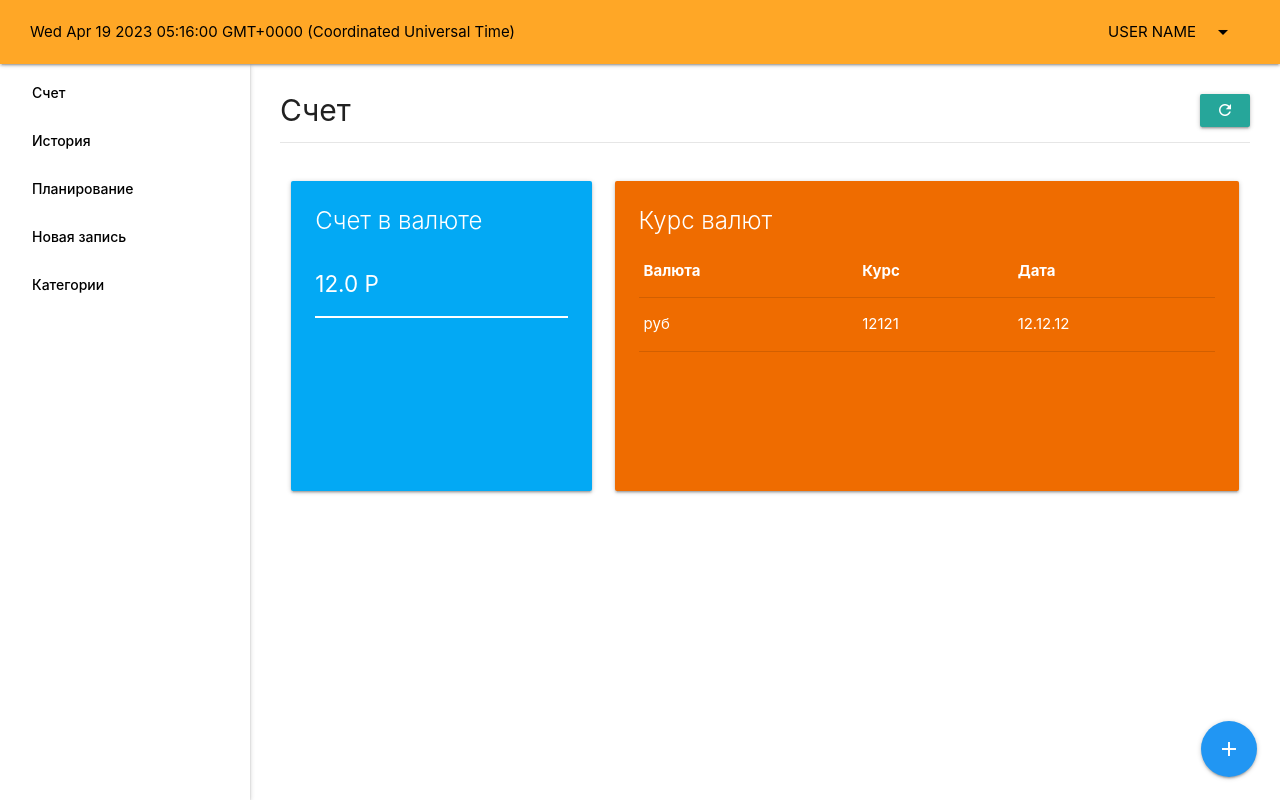
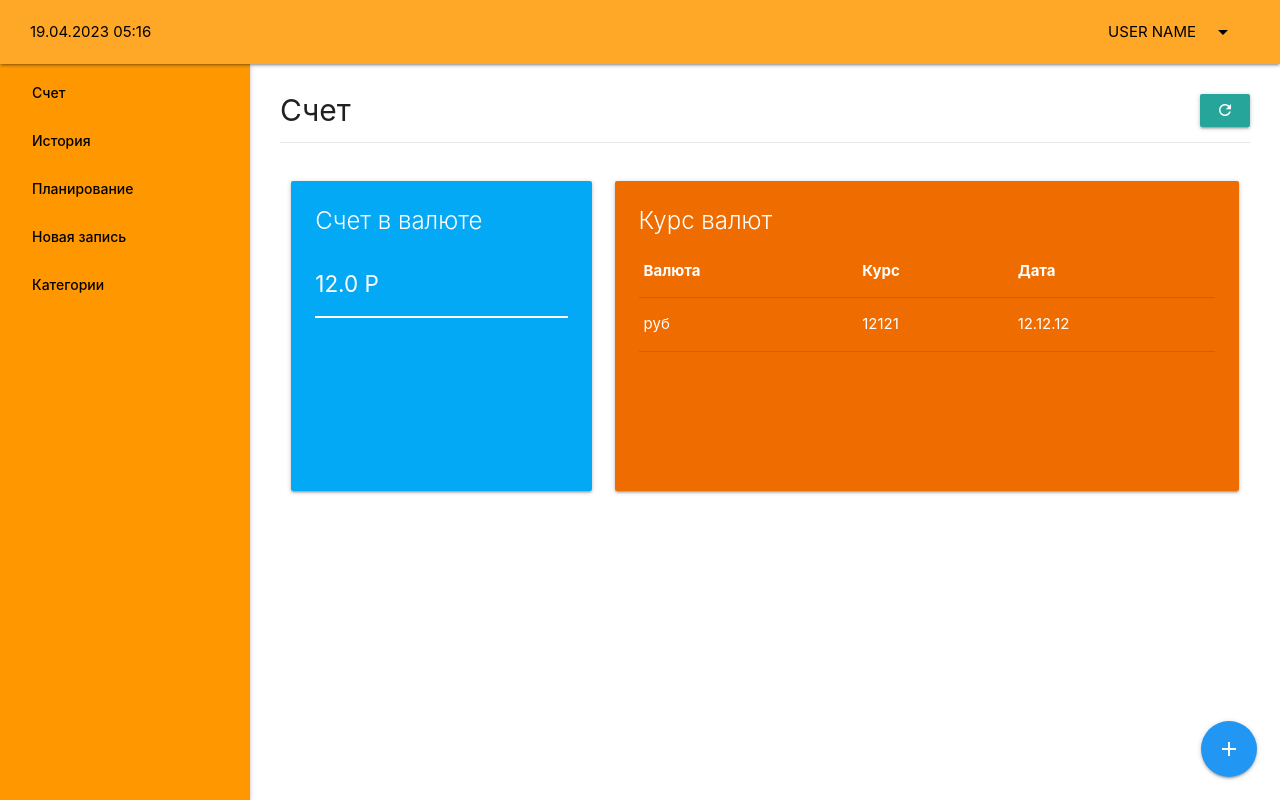
Before and after one commit to AlinaK96/CRM-system, a Vue app: page / in a window 1280 px wide. Built offline with nearby package versions, Linux system fonts and the light colour scheme.

Commit message:
вывод даты и времени в онлайн режиме

```diff
--- a/src/components/app/NavbarNavigation.vue
+++ b/src/components/app/NavbarNavigation.vue
@@ -3,7 +3,7 @@
         <div class="nav-wrapper">
             <div class="navbar-left">
 
-                <span class="black-text">{{ date }}</span>
+                <span class="black-text">{{ formatDate2(date)  }}</span>
             </div>
 
             <ul class="right hide-on-small-and-down">
@@ -42,15 +42,17 @@ import M from 'materialize-css'
 
 export default{
     data: () => ({
-        date: new Date(),
+        date: new Date,
         interval: null,
         dropdown: null,
     }),
     methods: {
         logOut(){
             this.$router.push('/login?message=logout')
-        }
+        },
+        formatDate2: d => d.toLocaleString('ru-RU').replace(',', '').slice(0, -3)
     },
+
     mounted() {
         this.interval = setInterval (() => {
             this.date = new Date()
--- a/src/components/app/SidebarNavigation.vue
+++ b/src/components/app/SidebarNavigation.vue
@@ -1,6 +1,6 @@
 <template>
-    <ul class="sidenav app-sidenav open">
-        <li class="waves-effect waves-orange">
+    <ul class="sidenav app-sidenav open orange waves-effect waves-yellow">
+        <li class="">
         <router-link
         v-for="link in links"
         :key="link.url"
--- a/src/router/index.js
+++ b/src/router/index.js
@@ -1,5 +1,4 @@
 import { createRouter, createWebHistory } from 'vue-router'
-// import HomeView from '../views/HomeView.vue'
 
 const routes = [
   {
```
Also changed, not shown: src/main.js (line endings or trailing spaces).
